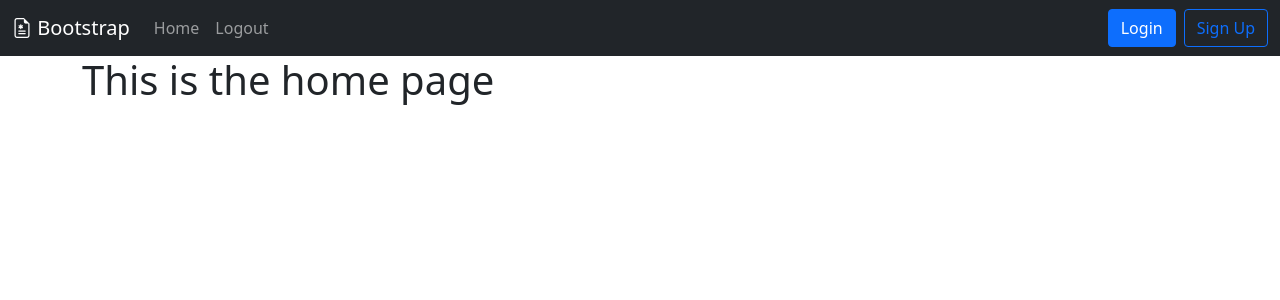
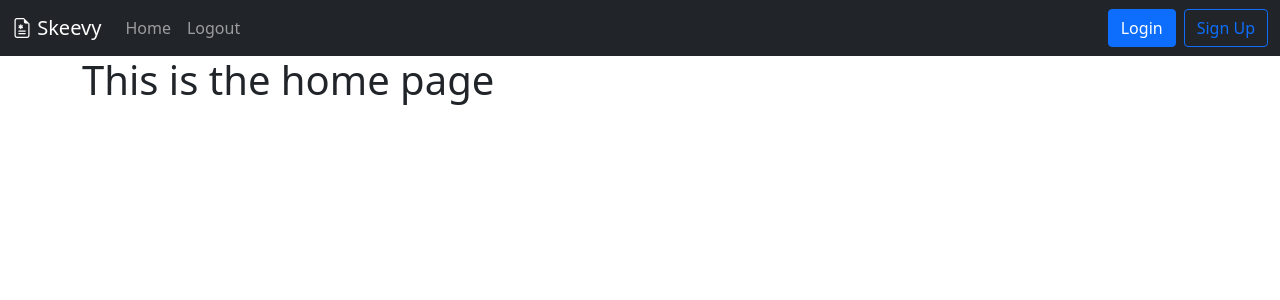
Before and after one commit to rodneygauna/skeevy, a Flask app: page / in a window 1280 px wide. Shown: the top 300 px of the page. Run offline with Flask 2, Linux system fonts and the light colour scheme.

Commit message:
navbar fix

```diff
--- a/website/templates/base.html
+++ b/website/templates/base.html
@@ -23,7 +23,7 @@
       <div class="container-fluid">
         <a class="navbar-brand" href="#">
             <i class="bi bi-file-earmark-medical"></i>
-          Bootstrap
+          Skeevy
           </a>
         <button
           class="navbar-toggler"
```
